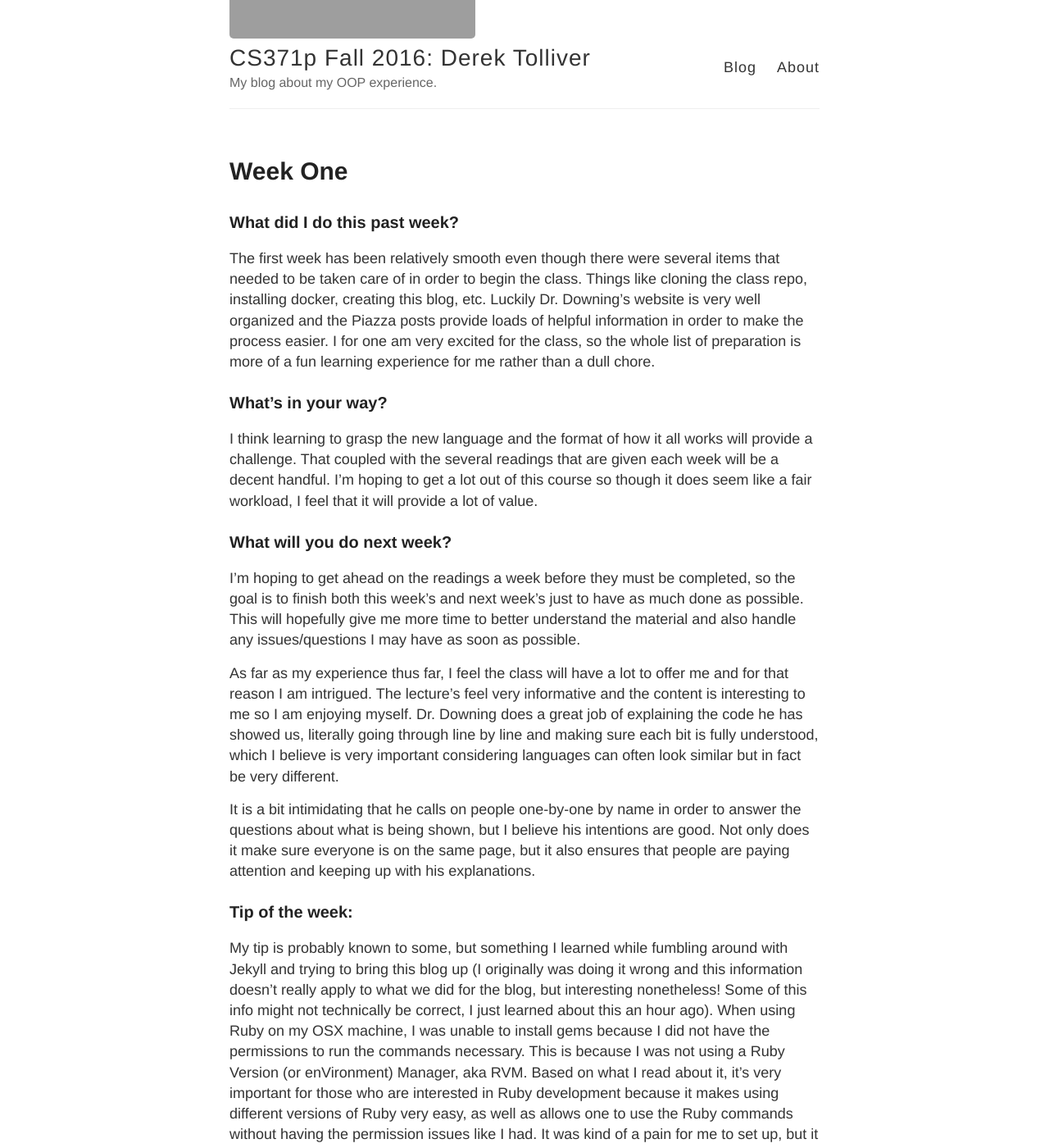
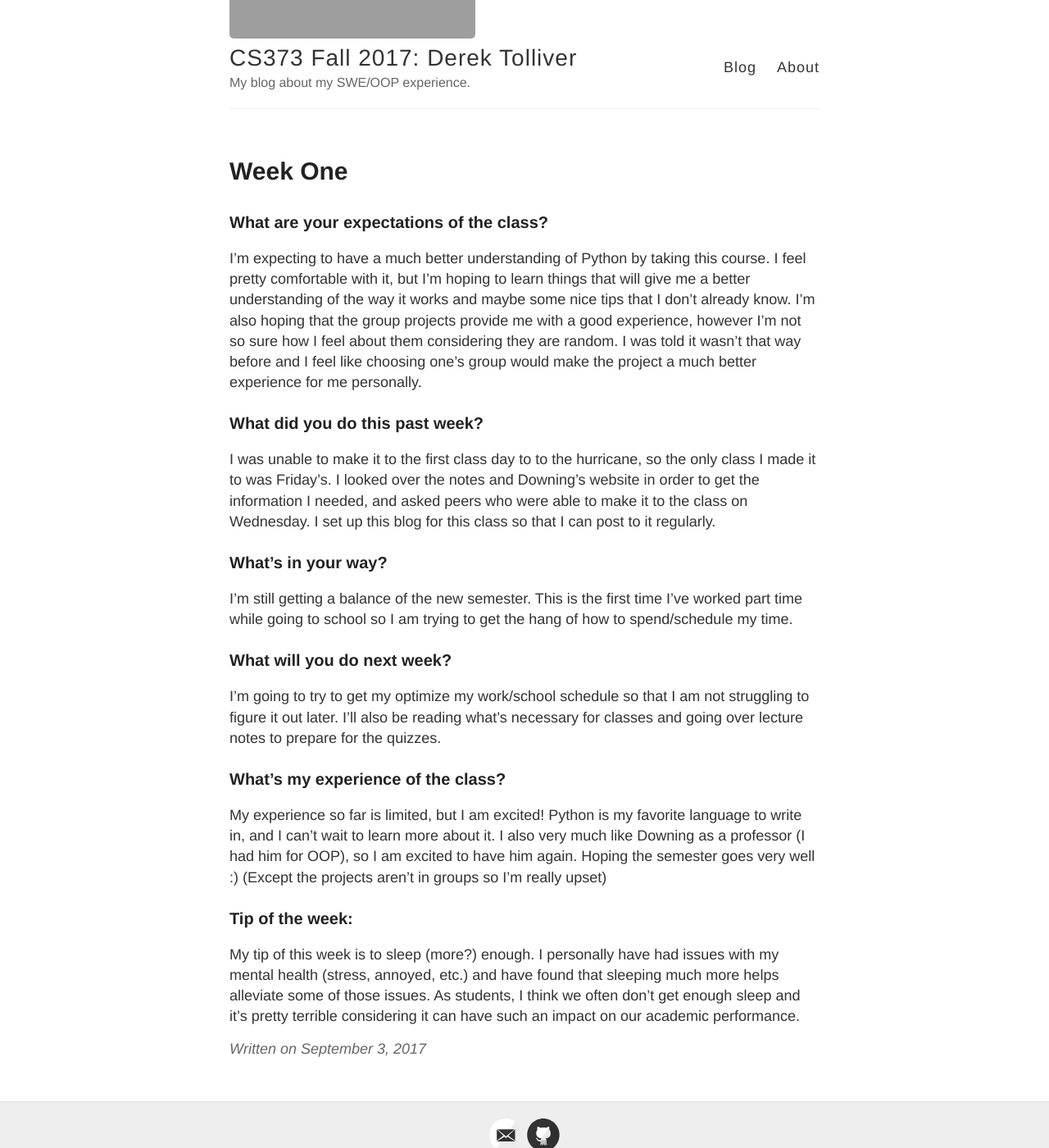
Before and after one commit to derektolliver/derektolliver.github.io, a Jekyll site: the page built from _posts/2017-9-3-week-one.md, in a window 1280 px wide and 1400 px high, scrolled down 273 px. Shown: the whole window at 82% size. Built offline with Jekyll 4.4.1, drawn with Linux system fonts in a browser that asks for light colours; some of the changed text lies outside the part shown; grey boxes are pictures that could not be loaded.

Commit message:
SWE Week One blog post

```diff
--- a/_config.yml
+++ b/_config.yml
@@ -3,10 +3,10 @@
 #
 
 # Name of your site (displayed in the header)
-name: "CS371p Fall 2016: Derek Tolliver"
+name: "CS373 Fall 2017: Derek Tolliver"
 
 # Short bio or description (displayed in the header)
-description: My blog about my OOP experience.
+description: My blog about my SWE/OOP experience.
 
 # URL of your avatar or profile pic (you could use your GitHub profile pic)
 avatar: https://avatars0.githubusercontent.com/u/8220914?v=3&s=460
--- /dev/null
+++ b/_posts/2017-9-3-week-one.md
@@ -0,0 +1,22 @@
+---
+layout: post
+title: Week One
+---
+
+### What are your expectations of the class?
+I'm expecting to have a much better understanding of Python by taking this course. I feel pretty comfortable with it, but I'm hoping to learn things that will give me a better understanding of the way it works and maybe some nice tips that I don't already know. I'm also hoping that the group projects provide me with a good experience, however I'm not so sure how I feel about them considering they are random. I was told it wasn't that way before and I feel like choosing one's group would make the project a much better experience for me personally.
+
+### What did you do this past week?
+I was unable to make it to the first class day to to the hurricane, so the only class I made it to was Friday's. I looked over the notes and Downing's website in order to get the information I needed, and asked peers who were able to make it to the class on Wednesday. I set up this blog for this class so that I can post to it regularly.
+
+### What's in your way?
+I'm still getting a balance of the new semester. This is the first time I've worked part time while going to school so I am trying to get the hang of how to spend/schedule my time.
+
+### What will you do next week?
+I'm going to try to get my optimize my work/school schedule so that I am not struggling to figure it out later. I'll also be reading what's necessary for classes and going over lecture notes to prepare for the quizzes.
+
+### What's my experience of the class?
+My experience so far is limited, but I am excited! Python is my favorite language to write in, and I can't wait to learn more about it. I also very much like Downing as a professor (I had him for OOP), so I am excited to have him again. Hoping the semester goes very well :) (Except the projects aren't in groups so I'm really upset)
+
+### Tip of the week:
+My tip of this week is to sleep (more?) enough. I personally have had issues with my mental health (stress, annoyed, etc.) and have found that sleeping much more helps alleviate some of those issues. As students, I think we often don't get enough sleep and it's pretty terrible considering it can have such an impact on our academic performance.
```
